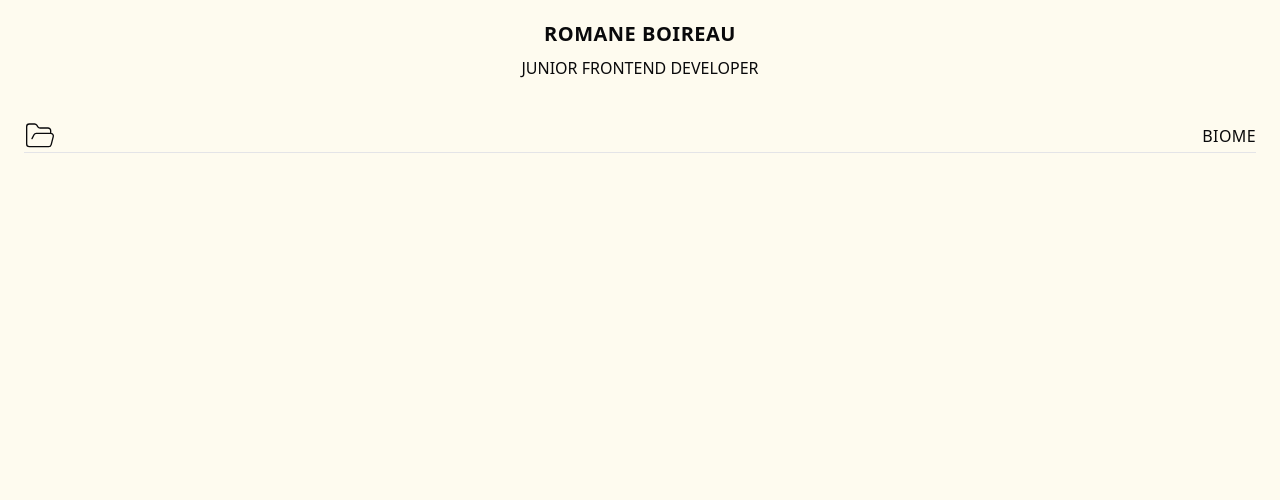
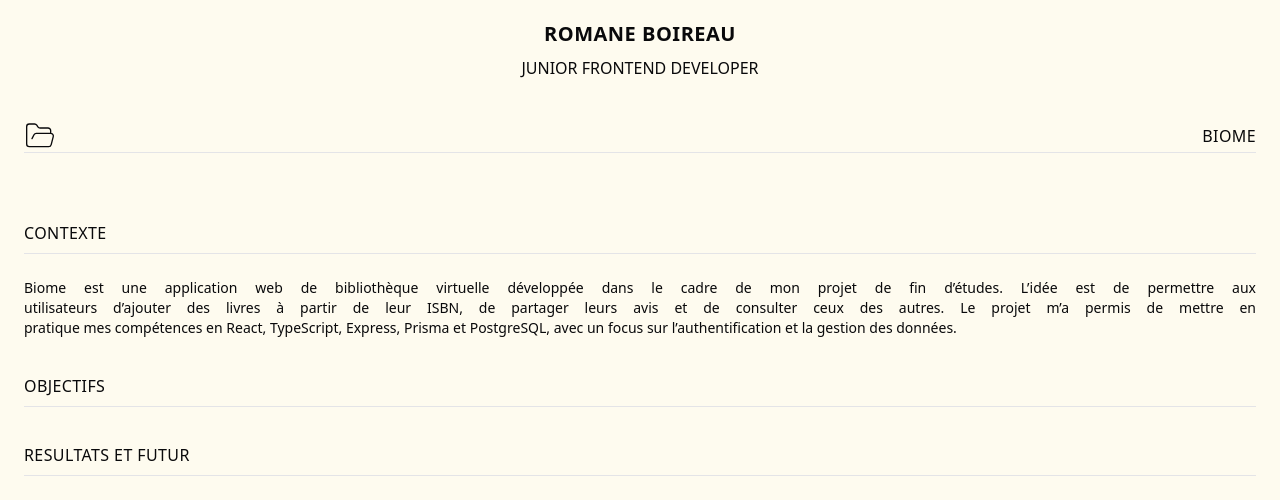
Before and after one commit to aanatema/portfolio-v2, a Next.js app: page /biomePage in a window 1280 px wide. Shown: the top 500 px of the page. Built offline with nearby package versions, Linux system fonts and the light colour scheme.

Commit message:
add sections to biome page

```diff
--- a/src/app/biomePage/page.tsx
+++ b/src/app/biomePage/page.tsx
@@ -1,19 +1,90 @@
 import HomepageRedirection from "@/app/components/HomepageRedirection";
+import {
+	Accordion,
+	AccordionContent,
+	AccordionItem,
+	AccordionTrigger,
+} from "@/components/ui/accordion";
 import { FolderOpen } from "lucide-react";
 
 export default function BiomePage() {
 	return (
 		<>
 			<HomepageRedirection />
-			<main className='flex flex-col gap-2 justify-center mt-10 pr-6 pl-6'>
-				<header className='flex flex-1 items-start justify-between border-b'>
+			<main className='flex flex-col gap-2 justify-center mt-10 pr-6 pl-6 text-justify'>
+				<header className='flex flex-1 items-start justify-between border-b mb-10'>
 					<FolderOpen className='h-8 w-8 shrink-0 stroke-1' />
 					<h1 className='text-left text-md font-medium tracking-wide uppercase self-center'>
 						Biome
 					</h1>
 				</header>
+				<section className=''>
+					<Accordion
+						type='single'
+						collapsible
+						className='w-full'
+						defaultValue='item-1'>
+						<AccordionItem value='item-1'>
+							<AccordionTrigger withIcons={false}>
+								Contexte
+							</AccordionTrigger>
+							<AccordionContent className='flex flex-col gap-4 text-balance'>
+								<p>
+									Biome est une application web de
+									bibliothèque virtuelle développée dans le
+									cadre de mon projet de fin d’études. L’idée
+									est de permettre aux utilisateurs d’ajouter
+									des livres à partir de leur ISBN, de
+									partager leurs avis et de consulter ceux des
+									autres. Le projet m’a permis de mettre en
+									pratique mes compétences en React,
+									TypeScript, Express, Prisma et PostgreSQL,
+									avec un focus sur l’authentification et la
+									gestion des données.
+								</p>
+							</AccordionContent>
+						</AccordionItem>
+						<AccordionItem value='item-2'>
+							<AccordionTrigger withIcons={false}>
+								Objectifs
+							</AccordionTrigger>
+							<AccordionContent className='flex flex-col gap-4 text-balance'>
+								<p>
+									L’objectif principal était de créer une
+									application fonctionnelle et sécurisée,
+									offrant une expérience simple et intuitive
+									pour rechercher et ajouter des livres. Le
+									projet visait aussi à renforcer mes
+									compétences en backend, notamment dans la
+									gestion de bases relationnelles,
+									l’implémentation de JWT pour
+									l’authentification, et la communication
+									entre le frontend et l’API.
+								</p>
+							</AccordionContent>
+						</AccordionItem>
+						<AccordionItem value='item-3'>
+							<AccordionTrigger withIcons={false}>
+								Resultats et futur
+							</AccordionTrigger>
+							<AccordionContent className='flex flex-col gap-4 text-balance'>
+								<p>
+									L’application permet aujourd’hui de gérer un
+									compte utilisateur, d’ajouter un livre par
+									son ISBN, et d’écrire ou consulter des avis.
+									Les principales fonctionnalités sont
+									opérationnelles et offrent une base solide.
+									Les prochaines améliorations prévues
+									concernent le déploiement en ligne, l’ajout
+									de tests automatisés et la dockerisation
+									pour faciliter la mise en production et
+									l’évolutivité.
+								</p>
+							</AccordionContent>
+						</AccordionItem>
+					</Accordion>
+				</section>
 			</main>
 		</>
-
-    )
+	);
 }
```
Lines whose indentation alone changed are shown as unchanged.
